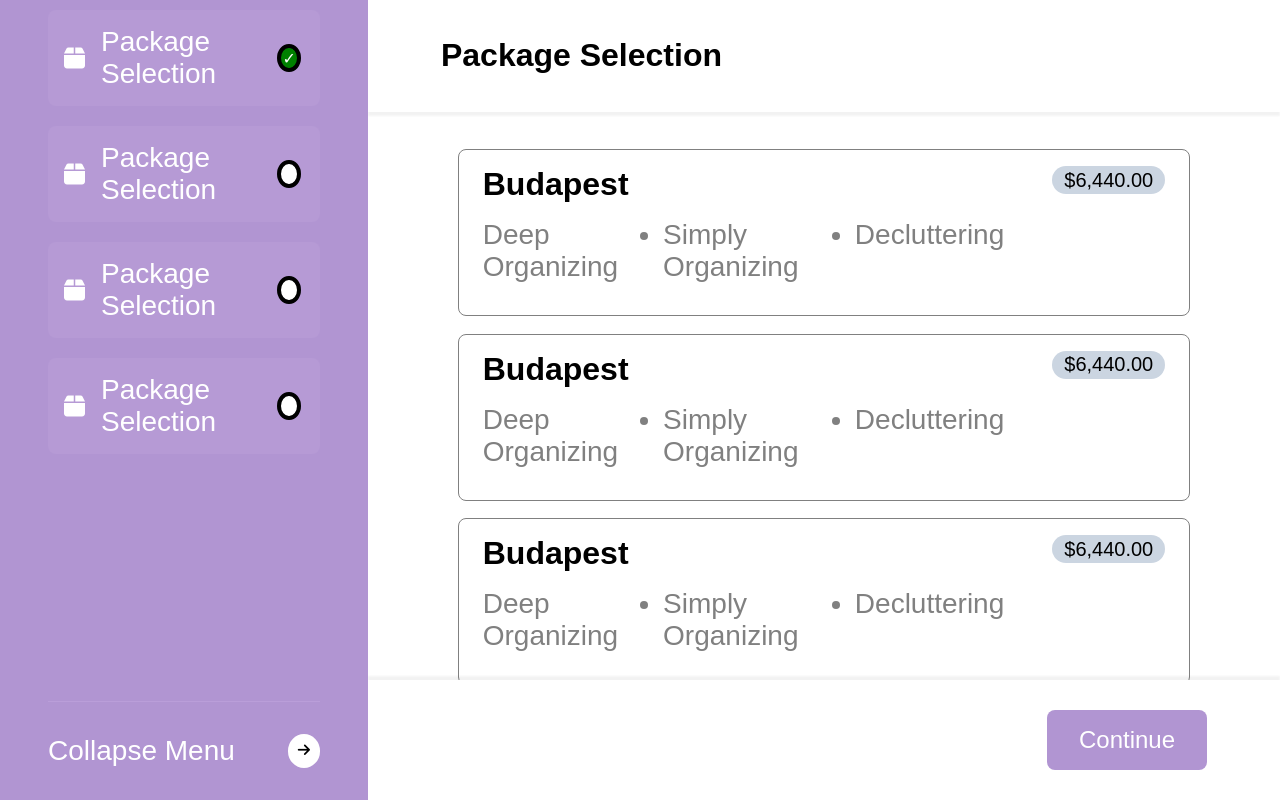
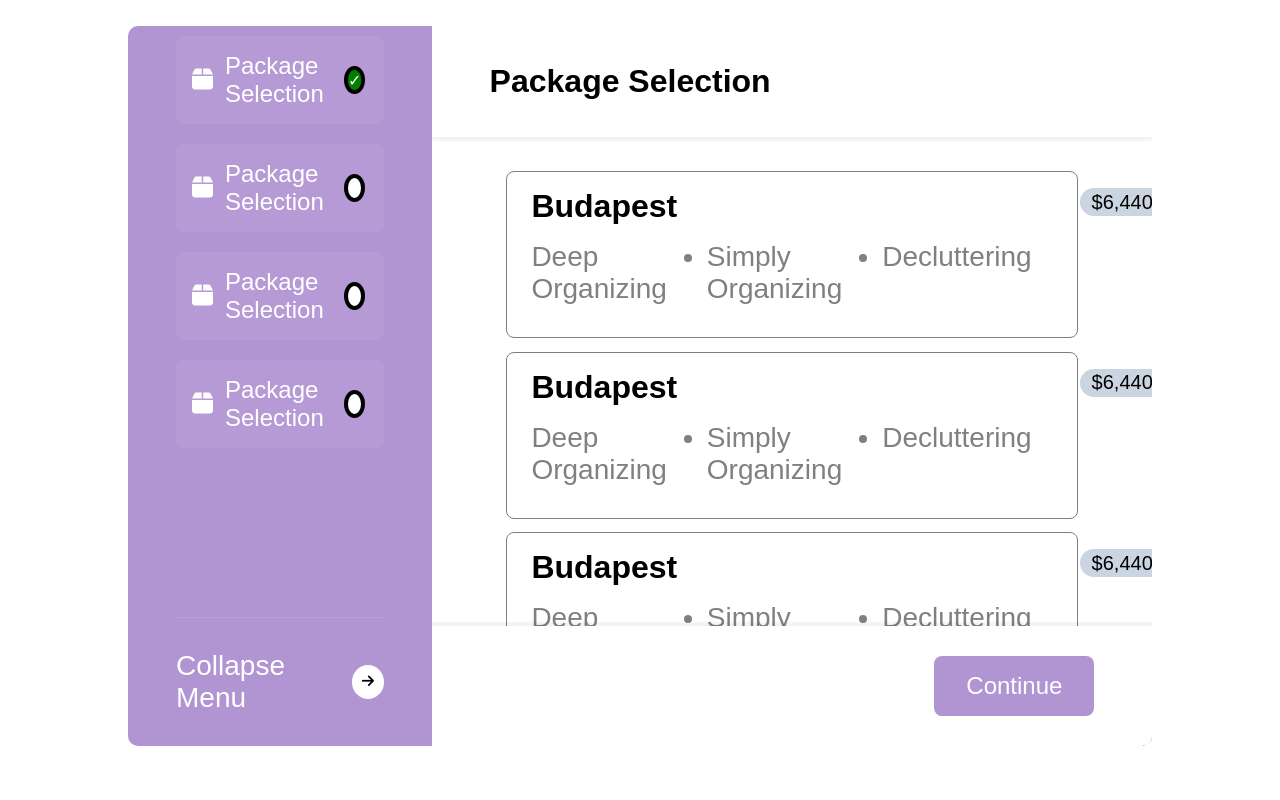
Before and after one commit to waleed-taher/ui-project, a plain HTML site: page index.html in a window 1280 px wide. Drawn offline with Linux system fonts and the light colour scheme.

Commit message:
design completed

```diff
--- a/css/style.css
+++ b/css/style.css
@@ -1,5 +1,5 @@
 body {
-  margin: 0;
+  margin: 2% 10%;
   padding: 0;
   box-sizing: border-box;
   font-family: sans-serif;
@@ -7,13 +7,14 @@ body {
 
 .container {
   display: flex;
+  max-width: 1920px;
 }
 
 .contain {
   display: flex;
   flex-direction: column;
   justify-content: space-between;
-  min-height: 100vh;
+  min-height: 90vh;
 }
 .col-container {
   display: flex;
@@ -22,8 +23,10 @@ body {
 
 .left-section-background {
   background-color: #b195d2;
-  min-height: 100vh;
-  max-height: 100vh;
+  min-height: 90vh;
+  max-height: 90vh;
+  border-top-left-radius: 10px;
+  border-bottom-left-radius: 10px;
   flex: 1;
   padding-left: 2rem; /* 32px */
   padding-right: 2rem; /* 32px */
@@ -42,7 +45,7 @@ body {
 .icon-text-container {
   display: flex;
   align-items: center;
-  gap: 16px;
+  gap: 12px;
 }
 
 .fa-box-color {
@@ -52,7 +55,7 @@ body {
 .ls-text-color {
   color: white;
   font-weight: 500;
-  font-size: 28px;
+  font-size: 24px;
 }
 
 .input-checkbox {
@@ -124,10 +127,12 @@ body {
 
 .right-section-background {
   background-color: white;
-  min-height: 100vh;
-  max-height: 100vh;
+  min-height: 90vh;
+  max-height: 90vh;
   flex: 3;
   overflow-y: auto;
+  border-top-right-radius: 10px;
+  border-bottom-right-radius: 10px;
 }
 
 .rs-container {
```
